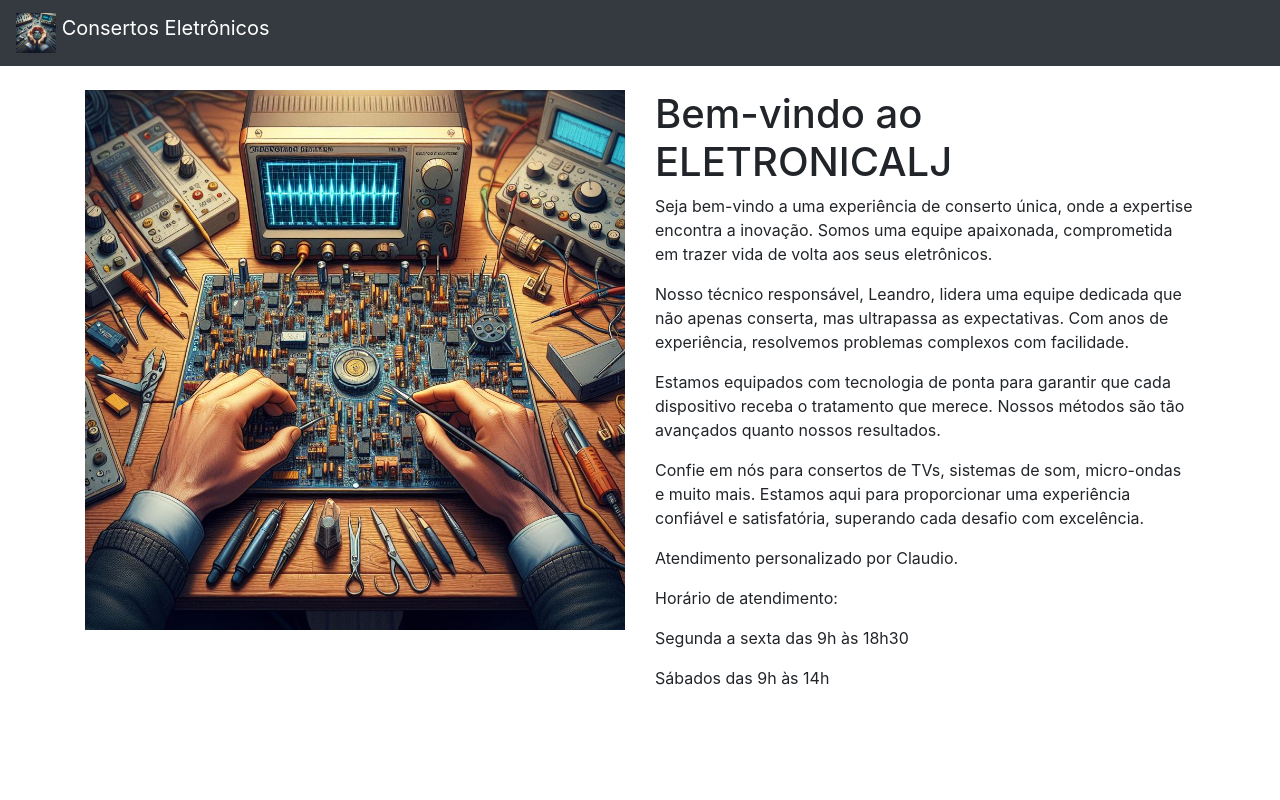
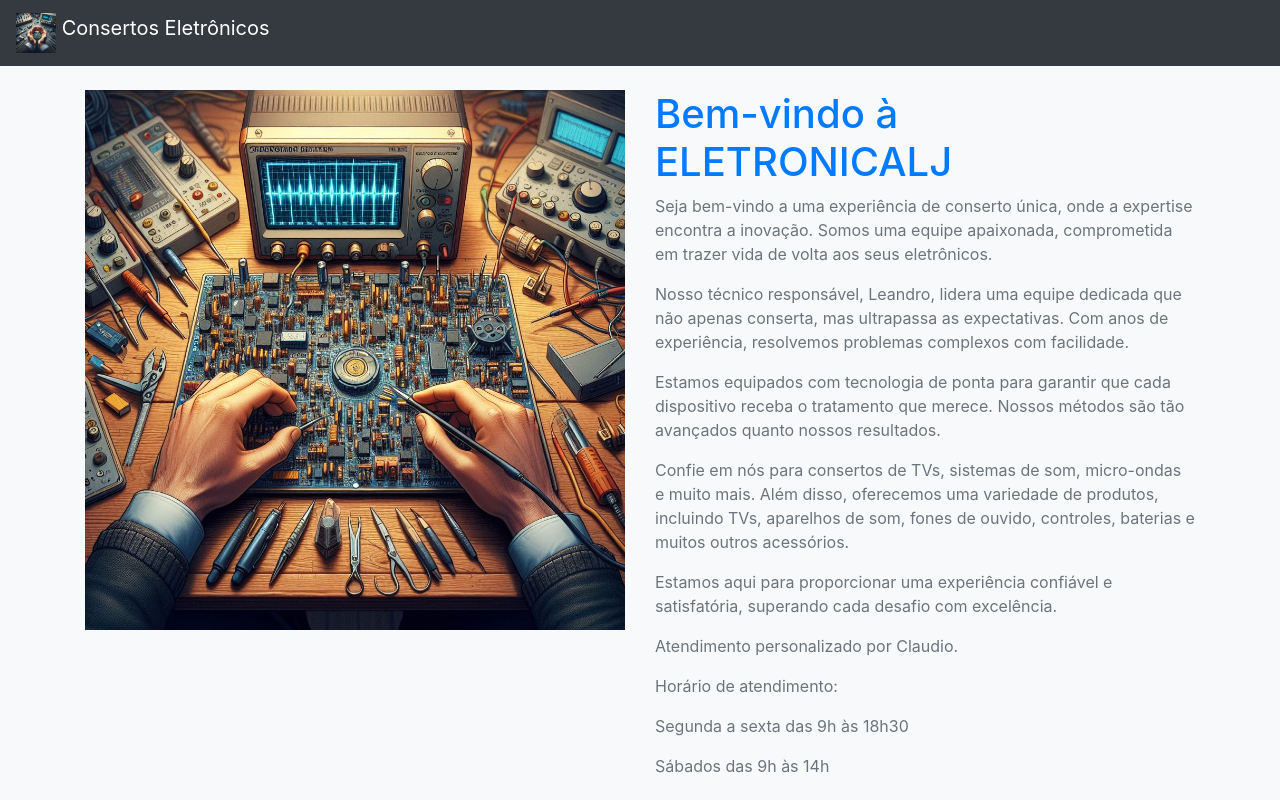
Before and after one commit to marcelo-antonio-nunes/site_eletronicalj, a Flask app: page / in a window 1280 px wide. Run offline with Flask 3, Linux system fonts and the light colour scheme; some libraries are stand-ins or nearby versions.

Commit message:
terceiro commit

```diff
--- a/templates/index.html
+++ b/templates/index.html
@@ -6,6 +6,25 @@
     <title>Consertos Eletrônicos</title>
     <link rel="stylesheet" href="https://stackpath.bootstrapcdn.com/bootstrap/4.5.2/css/bootstrap.min.css">
     <link rel="stylesheet" href="https://cdnjs.cloudflare.com/ajax/libs/animate.css/4.1.1/animate.min.css">
+    <style>
+        /* Estilos personalizados para adicionar cor */
+        body {
+            background-color: #f8f9fa; /* Fundo cinza claro */
+            color: #343a40; /* Cor do texto escuro */
+        }
+
+        .navbar {
+            background-color: #343a40; /* Fundo escuro para a barra de navegação */
+        }
+
+        h1 {
+            color: #007bff; /* Cor azul para o título */
+        }
+
+        p {
+            color: #6c757d; /* Cor cinza para os parágrafos */
+        }
+    </style>
 </head>
 <body>
 
@@ -22,11 +41,13 @@
                 <img src="{{ url_for('static', filename='logo.jpg') }}" alt="Logo" class="img-fluid animate__animated animate__fadeInDown" style="max-width: 100%;">
             </div>
             <div class="col-md-6">
-                <h1>Bem-vindo ao ELETRONICALJ</h1>
+                <h1>Bem-vindo à ELETRONICALJ</h1>
                 <p>Seja bem-vindo a uma experiência de conserto única, onde a expertise encontra a inovação. Somos uma equipe apaixonada, comprometida em trazer vida de volta aos seus eletrônicos.</p>
+                <!-- Adicionando cor aos parágrafos -->
                 <p>Nosso técnico responsável, Leandro, lidera uma equipe dedicada que não apenas conserta, mas ultrapassa as expectativas. Com anos de experiência, resolvemos problemas complexos com facilidade.</p>
                 <p>Estamos equipados com tecnologia de ponta para garantir que cada dispositivo receba o tratamento que merece. Nossos métodos são tão avançados quanto nossos resultados.</p>
-                <p>Confie em nós para consertos de TVs, sistemas de som, micro-ondas e muito mais. Estamos aqui para proporcionar uma experiência confiável e satisfatória, superando cada desafio com excelência.</p>
+                <p>Confie em nós para consertos de TVs, sistemas de som, micro-ondas e muito mais. Além disso, oferecemos uma variedade de produtos, incluindo TVs, aparelhos de som, fones de ouvido, controles, baterias e muitos outros acessórios.</p>
+                <p>Estamos aqui para proporcionar uma experiência confiável e satisfatória, superando cada desafio com excelência.</p>
                 <p>Atendimento personalizado por Claudio.</p>
                 <p>Horário de atendimento:</p>
                 <p>Segunda a sexta das 9h às 18h30</p>
```
